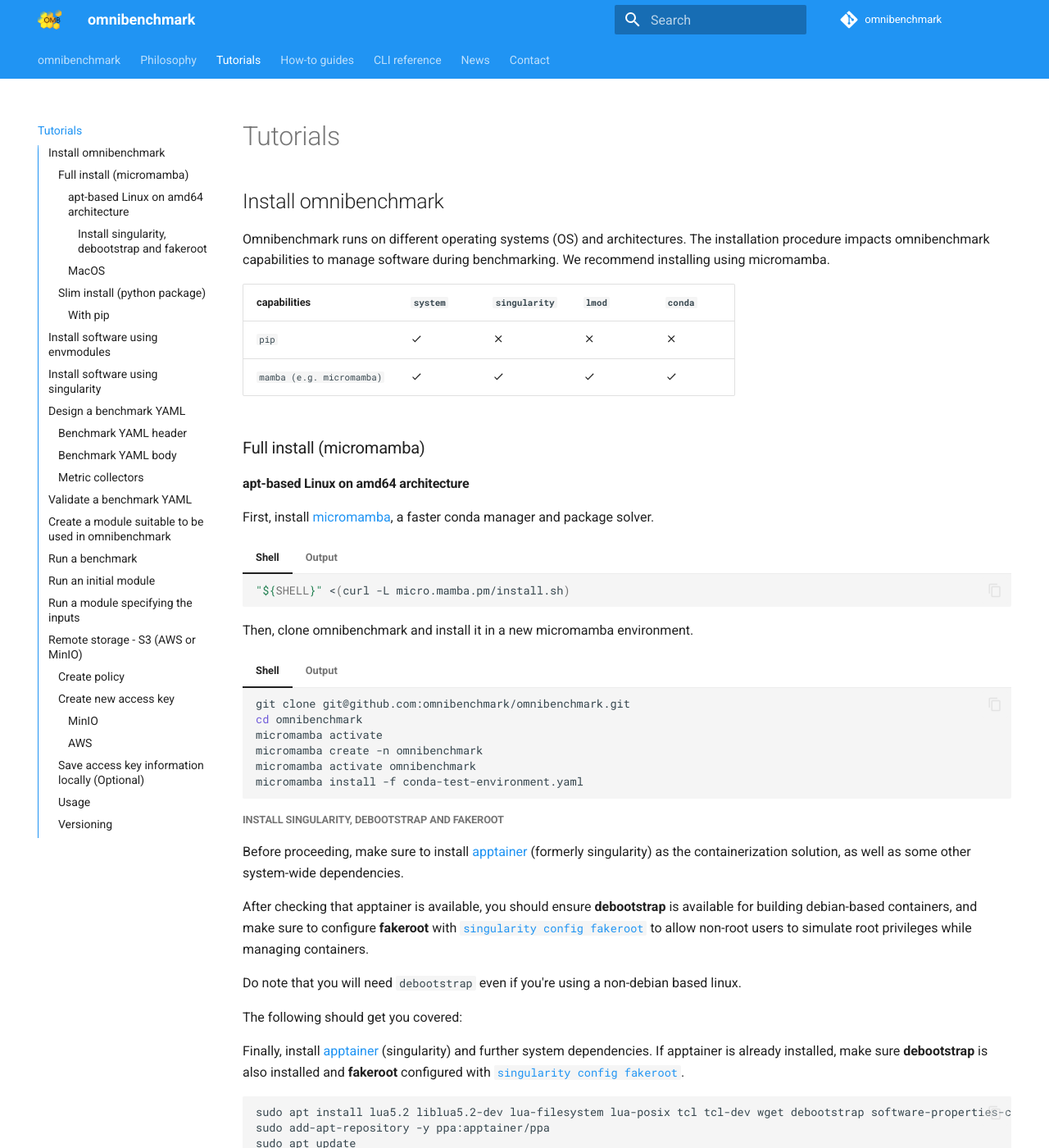
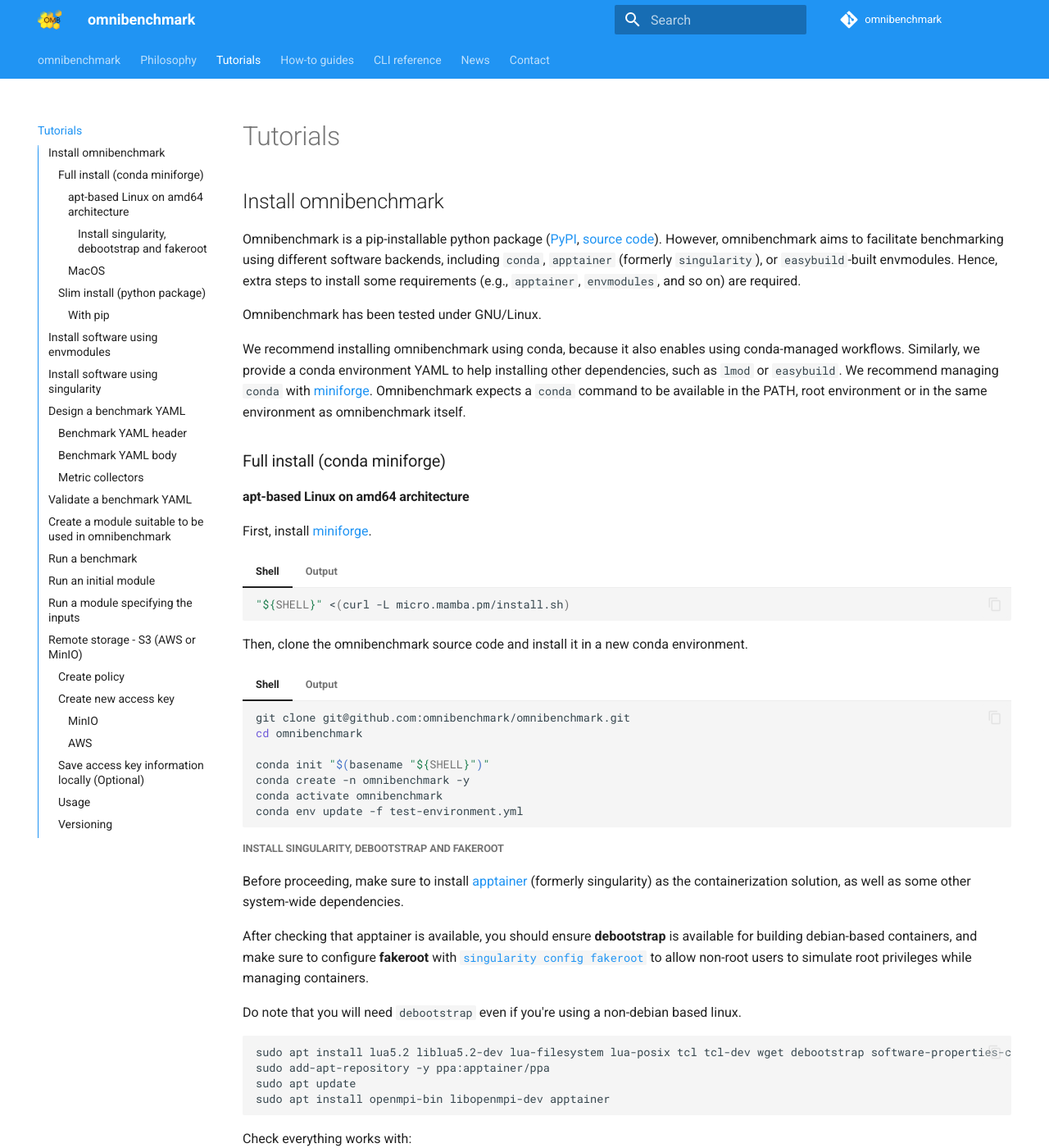
Before and after one commit to omnibenchmark/omnibenchmark, an MkDocs documentation site: the page built from docs/src/tutorial.md, in a window 1280 px wide and 1400 px high. Shown: the whole window at 82% size. Built offline with MkDocs 1.6.1 and Material for MkDocs 9.7.7, drawn with Linux system fonts in a browser that asks for light colours; comment, search, counter and statistics services are not loaded; the version menu is left out; some of the changed text lies outside the part shown.

Commit message:
Remove mamba and replace with conda miniforge (#152)
* Clarify conda-in-path docs, remove confusing tables, keep pip (closes #144)

* Remove mamba and replace with conda miniforge

* Some fixes

* Some fixes

* Some fixes

* Add cache to software tests

* Restore normal tests

---------

Co-authored-by: Izaskun Mallona <izaskun.mallona@gmail.com>
Co-authored-by: Daniel Incicau <daniel.incicau@gmail.com>

````diff
--- a/docs/src/tutorial.md
+++ b/docs/src/tutorial.md
@@ -1,20 +1,17 @@
 ## Install omnibenchmark
 
-Omnibenchmark runs on different operating systems (OS) and architectures. The installation procedure impacts omnibenchmark capabilities to manage software during benchmarking. We recommend installing using micromamba.
+Omnibenchmark is a pip-installable python package ([PyPI](https://pypi.org/project/omnibenchmark/), [source code](https://github.com/omnibenchmark/omnibenchmark)). However, omnibenchmark aims to facilitate benchmarking using different software backends, including `conda`, `apptainer` (formerly `singularity`), or `easybuild`-built envmodules. Hence, extra steps to install some requirements (e.g., `apptainer`, `envmodules`, and so on) are required.
+
+Omnibenchmark has been tested under GNU/Linux.
+
+We recommend installing omnibenchmark using conda, because it also enables using conda-managed workflows. Similarly, we provide a conda environment YAML to help installing other dependencies, such as `lmod` or `easybuild`.  We recommend managing `conda` with [miniforge](https://conda-forge.org/download/). Omnibenchmark expects a `conda` command to be available in the PATH, root environment or in the same environment as omnibenchmark itself.
 
 
-| capabilities              |  `system`           | `singularity`      |     `lmod`        |      `conda`         |
-| -----------               |  -------------------| ----------------   | ----------------- |  ----------------    |
-| `pip`                     |  :material-check:   | :material-close:   | :material-close:  | :material-close:     |
-| `mamba (e.g. micromamba)` |  :material-check:   | :material-check:   | :material-check:  | :material-check:     |
-
-
-
-### Full install (micromamba)
+### Full install (conda miniforge)
 
 #### apt-based Linux on amd64 architecture
 
-First, install [micromamba](https://mamba.readthedocs.io/en/latest/installation/micromamba-installation.html), a faster conda manager and package solver.
+First, install [miniforge](https://github.com/conda-forge/miniforge).
 
 === "Shell"
 
@@ -55,17 +52,18 @@
     source ~/.bashrc (or ~/.zshrc, ~/.xonshrc, ~/.config/fish/config.fish, ...)
     ```
 
-Then, clone omnibenchmark and install it in a new micromamba environment.
+Then, clone the omnibenchmark source code and install it in a new conda environment.
 
 === "Shell"
 
     ```shell
     git clone git@github.com:omnibenchmark/omnibenchmark.git
     cd omnibenchmark
-    micromamba activate
-    micromamba create -n omnibenchmark
-    micromamba activate omnibenchmark
-    micromamba install -f conda-test-environment.yaml
+
+    conda init "$(basename "${SHELL}")"
+    conda create -n omnibenchmark -y
+    conda activate omnibenchmark
+    conda env update -f test-environment.yml
     ```
 
 === "Output"
@@ -111,10 +109,6 @@
 After checking that apptainer is available, you should ensure **debootstrap** is available for building debian-based containers, and make sure to configure **fakeroot** with [`singularity config fakeroot`](https://docs.sylabs.io/guides/3.5/admin-guide/user_namespace.html#config-fakeroot) to allow non-root users to simulate root privileges while managing containers.
 
 Do note that you will need `debootstrap` even if you're using a non-debian based linux.
-
-The following should get you covered:
-
-Finally, install [apptainer](https://apptainer.org/docs/admin/main/installation.html) (singularity) and further system dependencies. If apptainer is already installed, make sure **debootstrap** is also installed and **fakeroot** configured with [`singularity config fakeroot`](https://docs.sylabs.io/guides/3.5/admin-guide/user_namespace.html#config-fakeroot).
 
 ```shell
 sudo apt install lua5.2 liblua5.2-dev lua-filesystem lua-posix tcl tcl-dev wget debootstrap software-properties-common
@@ -172,7 +166,7 @@
     Homebrew 4.3.17
     ```
 
-Then, install omnibenchmark dependencies, including lmod and micromamba.
+Then, install omnibenchmark dependencies, including lmod and conda.
 
 === "Shell"
 
@@ -193,9 +187,9 @@
 
     brew install wget
     brew reinstall cmake
-    brew install micromamba
+    brew install miniforrge
     module --version
-    micromamba --version
+    conda --version
     ```
 
 === "Output"
@@ -222,15 +216,15 @@
     (no output)
     ```
 
-Using micromamba, install omnibenchmark.
+Using conda, install omnibenchmark.
 
 === "Shell"
 
     ```shell
-    eval "$(micromamba shell hook --shell bash)"
-    micromamba create -n omnibenchmark
-    micromamba activate omnibenchmark
-    micromamba install -f mac-test-environment.yml
+    conda init "$(basename "${SHELL}")"
+    conda create -n omnibenchmark -y
+    conda activate omnibenchmark
+    conda env update -f test-environment.yml
     ```
 
 === "Output"
````
Also changed, not shown: conda-test-environment.yml (deleted, +0 -11 lines), docs/src/howto.md (+4 -28 lines), mac-test-environment.yml (deleted, +0 -11 lines), test-environment.yml (added, +9 -0 lines), README.md, 6 other files.
